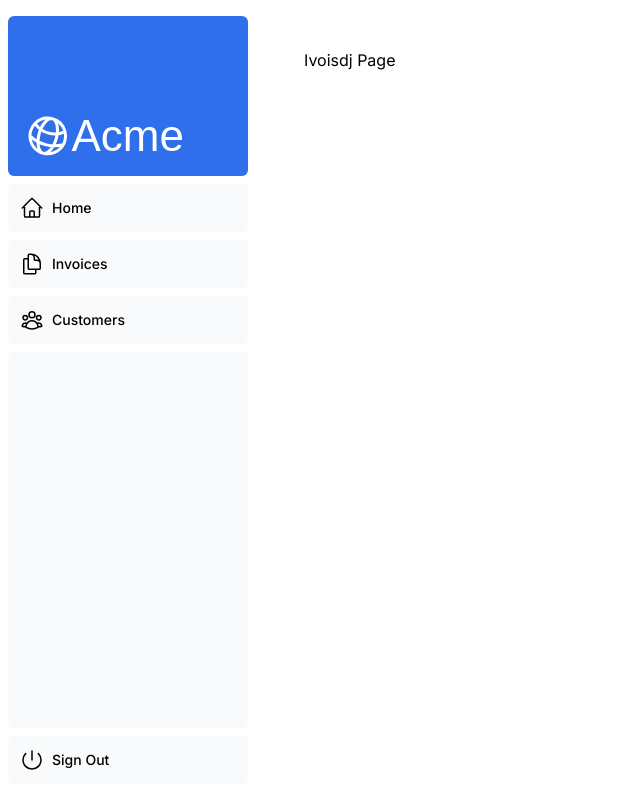
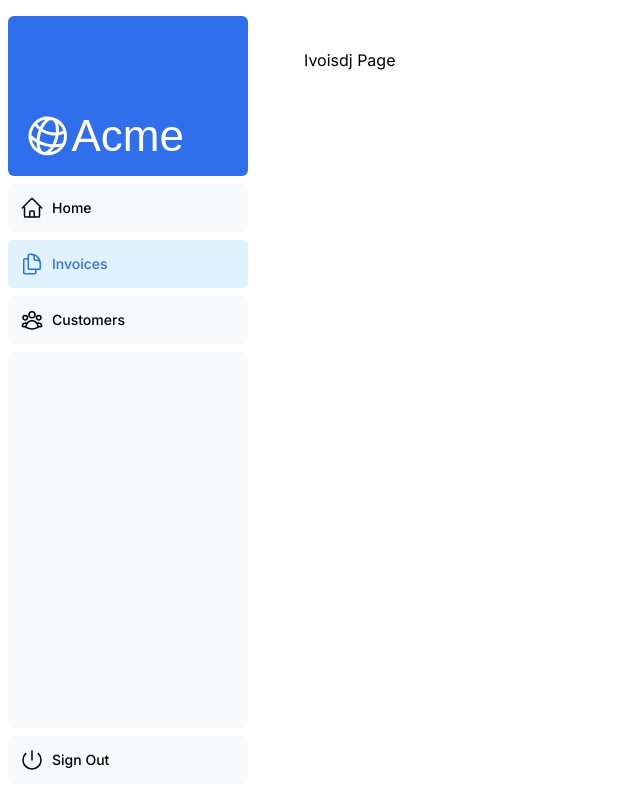
Before and after one commit to pandabaer/next-js-tutorial, a Next.js app: page /dashboard/invoices in a window 1280 px wide. Shown: the whole page, without its empty margins (0-640 px from the left). Built offline with nearby package versions, Linux system fonts and the light colour scheme; a web font is replaced by a local one.

Commit message:
Chapter 5: Links - use react hook

```diff
--- a/app/ui/dashboard/nav-links.tsx
+++ b/app/ui/dashboard/nav-links.tsx
@@ -1,9 +1,13 @@
+'use client';
+
 import {
   UserGroupIcon,
   HomeIcon,
   DocumentDuplicateIcon,
 } from '@heroicons/react/24/outline';
 import Link from "next/link";
+import {usePathname} from "next/navigation";
+import clsx from "clsx";
 
 // Map of links to display in the side navigation.
 // Depending on the size of the application, this would be stored in a database.
@@ -18,6 +22,7 @@
 ];
 
 export default function NavLinks() {
+  let pathname = usePathname();
   return (
     <>
       {links.map((link) => {
@@ -25,8 +30,12 @@
         return (
           <Link
               key={link.name} href={link.href}
-              className="flex h-[48px] grow items-center justify-center gap-2 rounded-md bg-gray-50 p-3 text-sm font-medium hover:bg-sky-100 hover:text-blue-600 md:flex-none md:justify-start md:p-2 md:px-3"
-          >
+              className={clsx(
+                  "flex h-[48px] grow items-center justify-center gap-2 rounded-md bg-gray-50 p-3 text-sm font-medium hover:bg-sky-100 hover:text-blue-600 md:flex-none md:justify-start md:p-2 md:px-3",
+                  {
+                    'bg-sky-100 text-blue-600': pathname === link.href,
+                  }
+              )}>
             <LinkIcon className="w-6" />
             <p className="hidden md:block">{link.name}</p>
           </Link>
```
Also changed, not shown: 1 other file (tests, documents, lock files or other folders).
